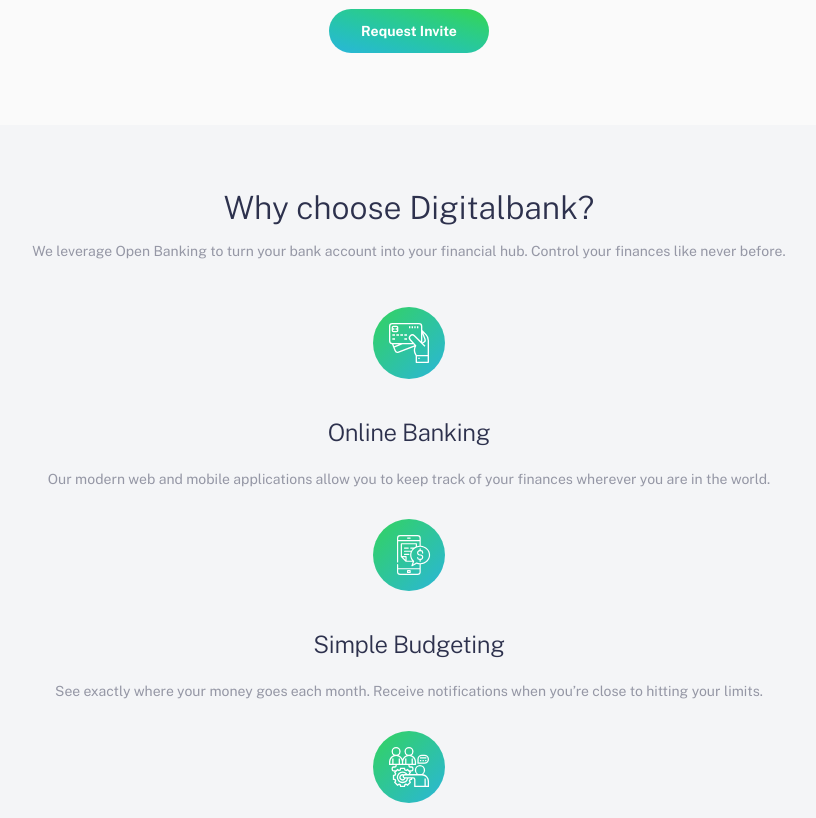
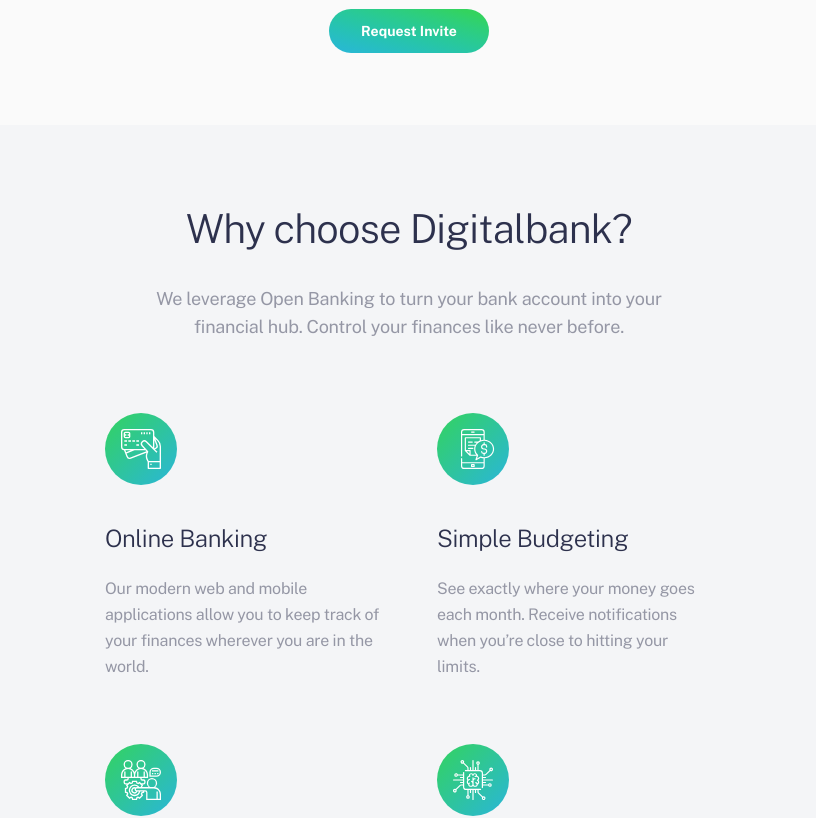
Before and after one commit to g-akca/digital-bank-landing-page, a React (Vite) app: page / in a window 1280 px wide. Shown: the part 1460-2278 px from the top of the page, without its empty margins (231-1047 px from the left). Built offline with nearby package versions, Linux system fonts and the light colour scheme.

Commit message:
Add tablet responsive Features styles

```diff
--- a/src/components/FeatureItem.jsx
+++ b/src/components/FeatureItem.jsx
@@ -1,11 +1,11 @@
 function FeatureItem({ icon, name, description }) {
   return (
-    <li className="flex flex-col items-center gap-10">
+    <li className="flex flex-col items-center tablet:items-start gap-10">
       <img src={icon} alt={name} />
 
       <div className="flex flex-col gap-6">
         <h3 className="font-light text-blue-950 text-[24px] leading-base tracking-[-0.4px]">{name}</h3>
-        <p>{description}</p>
+        <p className="tablet:text-[16px] tablet:leading-6.5 tablet:tracking-[-0.25px]">{description}</p>
       </div>
     </li>
   )
--- a/src/components/FeaturesList.jsx
+++ b/src/components/FeaturesList.jsx
@@ -29,7 +29,7 @@
 
 function FeaturesList() {
   return (
-    <ul className="flex flex-col gap-8">
+    <ul className="flex flex-col gap-8 max-w-90 tablet:max-w-152 text-center tablet:text-start tablet:grid tablet:grid-cols-2 tablet:gap-x-14 tablet:gap-y-16">
       {features.map(feature => (
         <FeatureItem
           key={feature.name}
--- a/src/components/FeaturesSection.jsx
+++ b/src/components/FeaturesSection.jsx
@@ -2,11 +2,11 @@
 
 function FeaturesSection() {
   return (
-    <section className="bg-gray-100 px-6 py-16 flex flex-col gap-12 text-center">
-      <div className="flex flex-col gap-4">
-        <h2 className="font-light text-[32px] leading-[120%] text-blue-950">Why choose Digitalbank?</h2>
+    <section className="bg-gray-100 px-6 py-16 tablet:p-20 flex flex-col gap-12 items-center tablet:gap-18">
+      <div className="flex flex-col gap-4 tablet:gap-8 text-center max-w-129.5">
+        <h2 className="font-light text-[32px] leading-[120%] text-blue-950 tablet:text-[40px] tablet:tracking-[-0.75px]">Why choose Digitalbank?</h2>
 
-        <p>We leverage Open Banking to turn your bank account into your financial hub. Control your finances like never before.</p>
+        <p className="tablet:text-[18px] tablet:leading-[155%] tablet:tracking-[-0.25px]">We leverage Open Banking to turn your bank account into your financial hub. Control your finances like never before.</p>
       </div>
 
       <FeaturesList />
```
